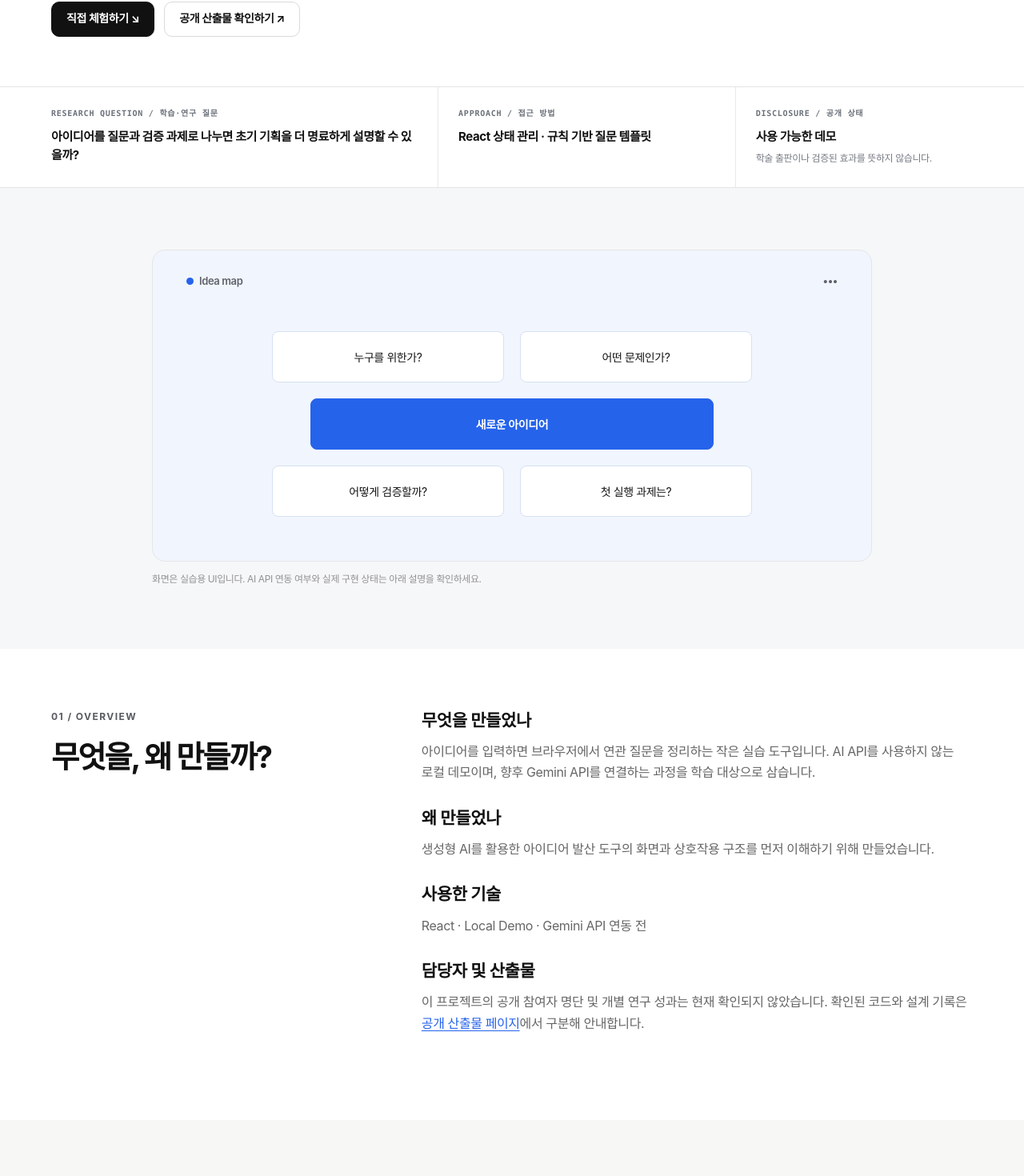
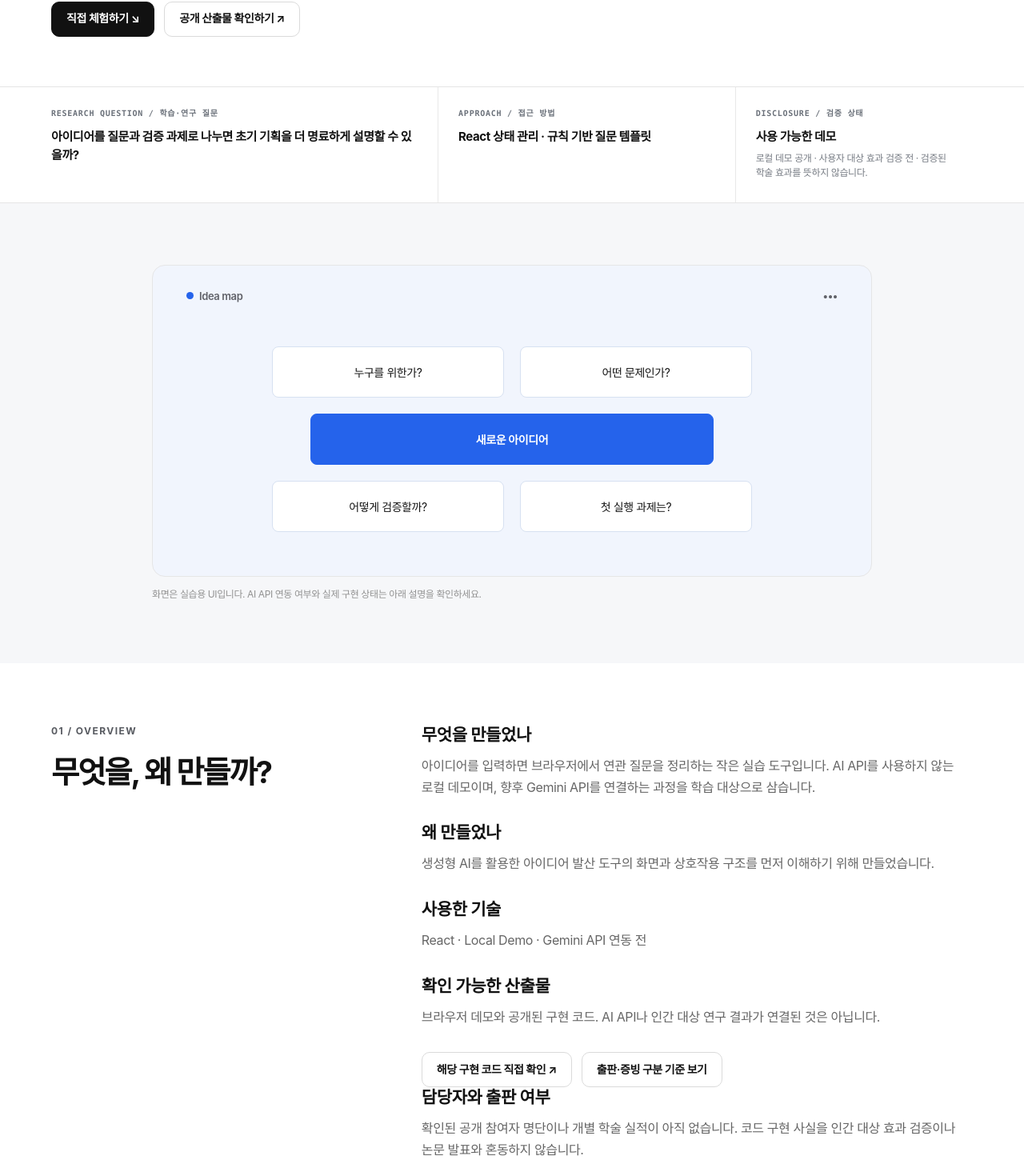
Before and after one commit to Jxny0ung/ddalkak-lab-hai, a Next.js app: page /projects/idea-map in a window 1280 px wide. Shown: the part 425-1895 px from the top of the page at 80% size. Built offline with nearby package versions, Linux system fonts and the light colour scheme.

Commit message:
feat(project): link each project directly to real implementation source and evidence status

```diff
--- a/src/app/projects/[slug]/page.tsx
+++ b/src/app/projects/[slug]/page.tsx
@@ -38,7 +38,7 @@ export default async function ProjectDetail({params}:{params:Promise<{slug:strin
           <div className="sl-container sl-project-record__layout">
             <div><span>RESEARCH QUESTION / 학습·연구 질문</span><strong>{p.researchQuestion}</strong></div>
             <div><span>APPROACH / 접근 방법</span><strong>{p.method}</strong></div>
-            <div><span>DISCLOSURE / 공개 상태</span><strong>{p.status}</strong><small>학술 출판이나 검증된 효과를 뜻하지 않습니다.</small></div>
+            <div><span>DISCLOSURE / 검증 상태</span><strong>{p.status}</strong><small>{p.verification} · 검증된 학술 효과를 뜻하지 않습니다.</small></div>
           </div>
         </section>
         <section className="sl-section sl-detail-visual"><div className="sl-container">
@@ -48,7 +48,7 @@ export default async function ProjectDetail({params}:{params:Promise<{slug:strin
         <section className="sl-section">
           <div className="sl-container sl-detail-columns">
             <aside><span className="sl-kicker">01 / OVERVIEW</span><h2>무엇을, 왜 만들까?</h2></aside>
-            <div className="sl-detail-copy"><h3>무엇을 만들었나</h3><p>{p.summary}</p><h3>왜 만들었나</h3><p>{p.motivation}</p><h3>사용한 기술</h3><p>{p.technology}</p><h3>담당자 및 산출물</h3><p>이 프로젝트의 공개 참여자 명단 및 개별 연구 성과는 현재 확인되지 않았습니다. 확인된 코드와 설계 기록은 <Link href="/outputs">공개 산출물 페이지</Link>에서 구분해 안내합니다.</p></div>
+            <div className="sl-detail-copy"><h3>무엇을 만들었나</h3><p>{p.summary}</p><h3>왜 만들었나</h3><p>{p.motivation}</p><h3>사용한 기술</h3><p>{p.technology}</p><h3>확인 가능한 산출물</h3><p>{p.outputEvidence}</p><div className="sl-actions"><a className="sl-btn sl-btn-outline" href={`https://github.com/Jxny0ung/ddalkak-lab-hai/blob/main/${p.sourcePath}`} target="_blank" rel="noopener noreferrer">해당 구현 코드 직접 확인 ↗</a><Link className="sl-btn sl-btn-outline" href="/outputs">출판·증빙 구분 기준 보기</Link></div><h3>담당자와 출판 여부</h3><p>확인된 공개 참여자 명단이나 개별 학술 실적이 아직 없습니다. 코드 구현 사실을 인간 대상 효과 검증이나 논문 발표와 혼동하지 않습니다.</p></div>
           </div>
         </section>
         <section className="sl-section sl-section-soft">
```
